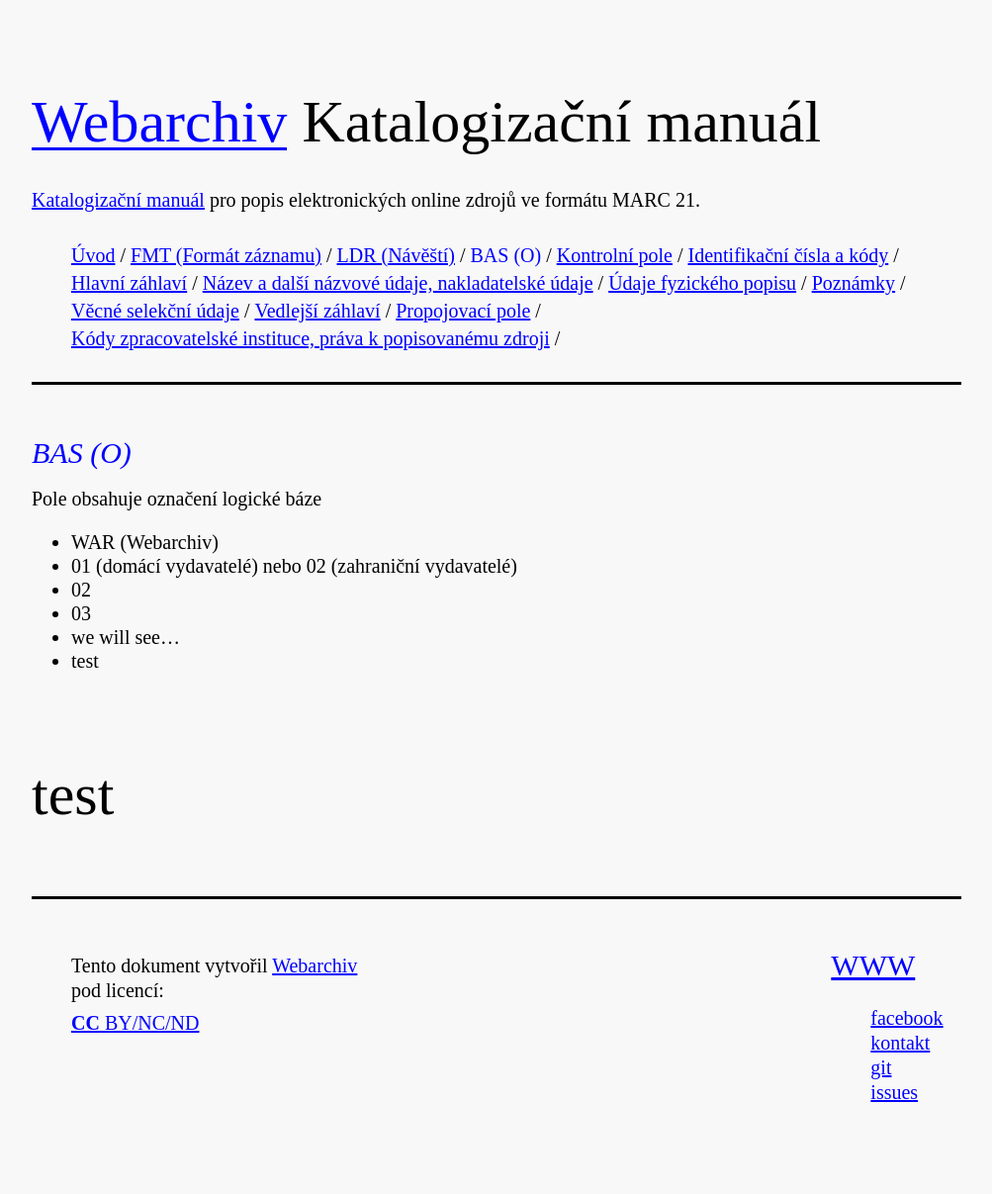
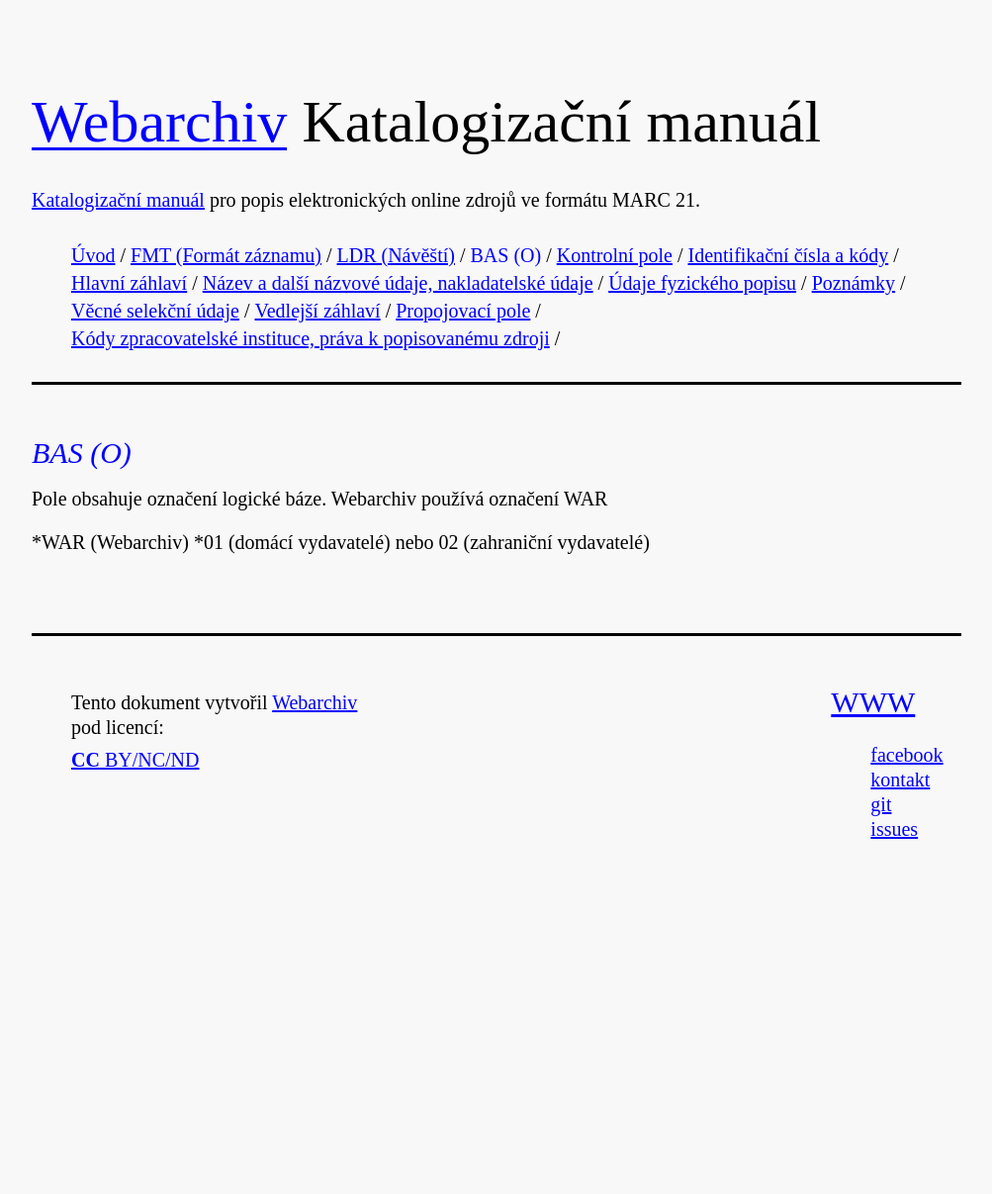
Before and after one commit to WebarchivCZ/katalogizacni-manual, a Jekyll site: the page built from _posts/2017-06-24-bas.md, in a window 1280 px wide. Shown: the whole page at 99% size, without its empty margins (138-1141 px from the left). Built offline with Jekyll 4.4.1, drawn with Linux system fonts in a browser that asks for light colours; after the commit the page ends 941 px from its top, so only the background shows below that.

Commit message:
refill BAS

```diff
--- a/_posts/2017-06-24-bas.md
+++ b/_posts/2017-06-24-bas.md
@@ -4,13 +4,7 @@
 ---
 ## BAS (O)
 
-Pole obsahuje označení logické báze
-* WAR (Webarchiv)
-*	01 (domácí vydavatelé) nebo 02 (zahraniční vydavatelé)
-* 02
-* 03
-* we will see...
-* test
+Pole obsahuje označení logické báze. Webarchiv používá označení WAR
 
-
-# test
+*WAR (Webarchiv)
+*01 (domácí vydavatelé) nebo 02 (zahraniční vydavatelé)
```
